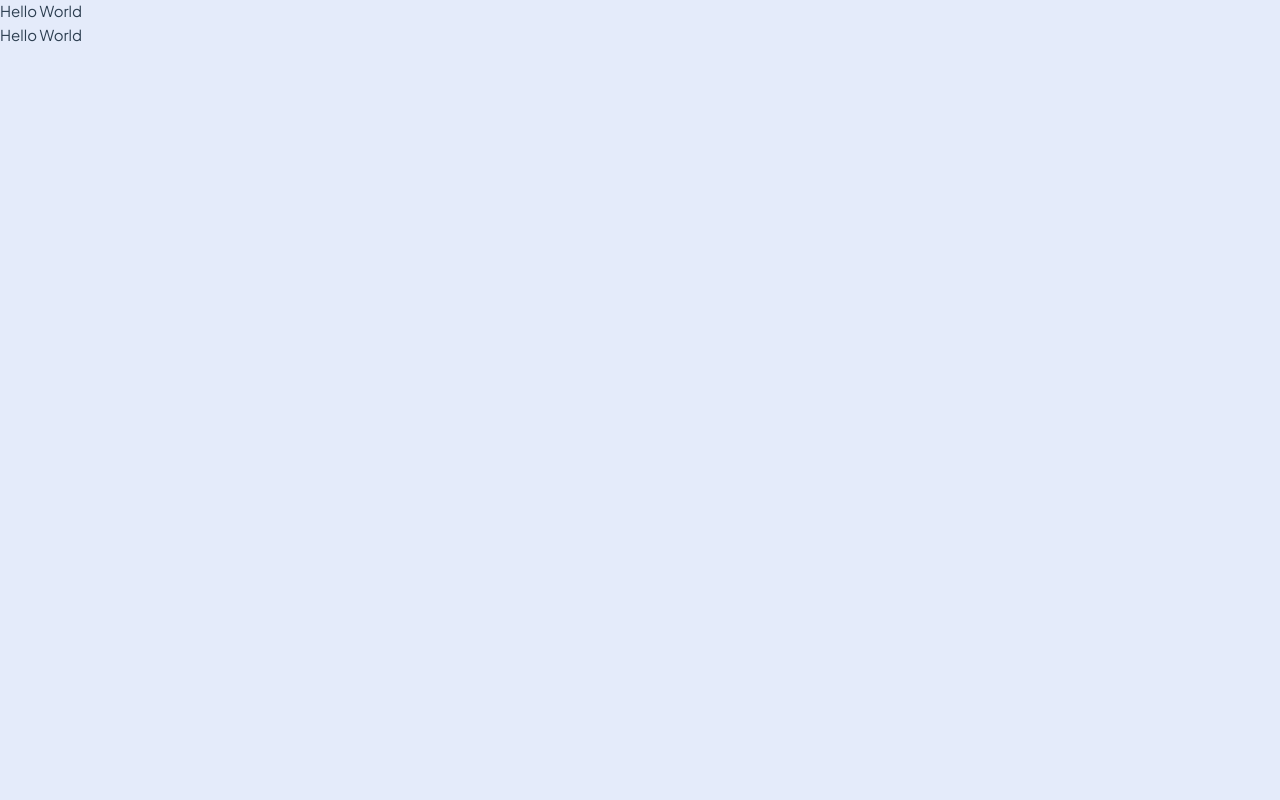
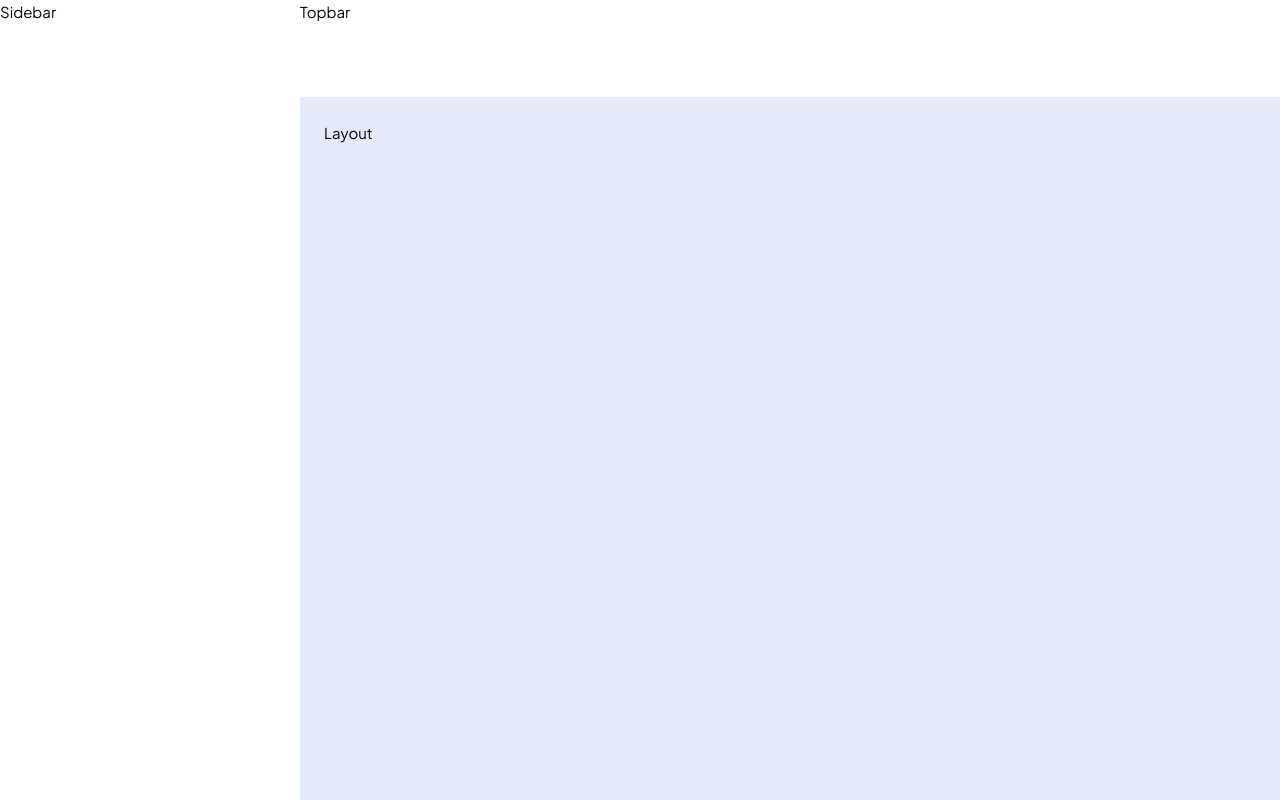
Before and after one commit to 0x-alx/kanban-app, a Vue app: page / in a window 1280 px wide. Built offline with nearby package versions, Linux system fonts and the light colour scheme; the HTML template or start-up script is replaced by a standard one.

Commit message:
Add layout structure with Sidebar and Topbar components

```diff
--- a/src/App.vue
+++ b/src/App.vue
@@ -1,43 +1,9 @@
 <script setup lang="ts">
-import HelloWorld from './components/HelloWorld.vue'
-import TheWelcome from './components/TheWelcome.vue'
+import Layout from './components/Layout.vue/Layout.vue'
 </script>
 
 <template>
-  <header>
-    <h1>Hello World</h1>
-  </header>
-
-  <main>
-    <h1>Hello World</h1>
-  </main>
+  <Layout>
+    <h1 class="text-dark">Layout</h1>
+  </Layout>
 </template>
-
-<style scoped>
-header {
-  line-height: 1.5;
-}
-
-.logo {
-  display: block;
-  margin: 0 auto 2rem;
-}
-
-@media (min-width: 1024px) {
-  header {
-    display: flex;
-    place-items: center;
-    padding-right: calc(var(--section-gap) / 2);
-  }
-
-  .logo {
-    margin: 0 2rem 0 0;
-  }
-
-  header .wrapper {
-    display: flex;
-    place-items: flex-start;
-    flex-wrap: wrap;
-  }
-}
-</style>
--- a/src/assets/main.css
+++ b/src/assets/main.css
@@ -3,8 +3,15 @@
 @import 'tailwindcss';
 @import './theme.css';
 
+html,
+body {
+  height: 100vh;
+  margin: 0;
+  padding: 0;
+}
+
 #app {
   font-family: var(--font-jakarta);
   background-color: var(--color-gray-light);
-  min-height: 100vh;
+  height: 100%;
 }
--- /dev/null
+++ b/src/components/Layout.vue/Layout.vue
@@ -0,0 +1,16 @@
+<script setup lang="ts">
+import Sidebar from '../Sidebar/Sidebar.vue'
+import Topbar from '../Topbar/Topbar.vue'
+</script>
+
+<template>
+  <div class="flex flex-row h-full">
+    <Sidebar />
+    <div class="flex-1">
+      <Topbar />
+      <div class="flex-1 p-6">
+        <slot />
+      </div>
+    </div>
+  </div>
+</template>
--- /dev/null
+++ b/src/components/Sidebar/Sidebar.vue
@@ -0,0 +1,5 @@
+<template>
+  <div class="w-[300px] h-full bg-white">
+    <h1 class="sidebar-title text-dark">Sidebar</h1>
+  </div>
+</template>
--- /dev/null
+++ b/src/components/Topbar/Topbar.vue
@@ -0,0 +1,5 @@
+<template>
+  <div class="h-[97px] w-full bg-white">
+    <h1 class="text-dark">Topbar</h1>
+  </div>
+</template>
```
